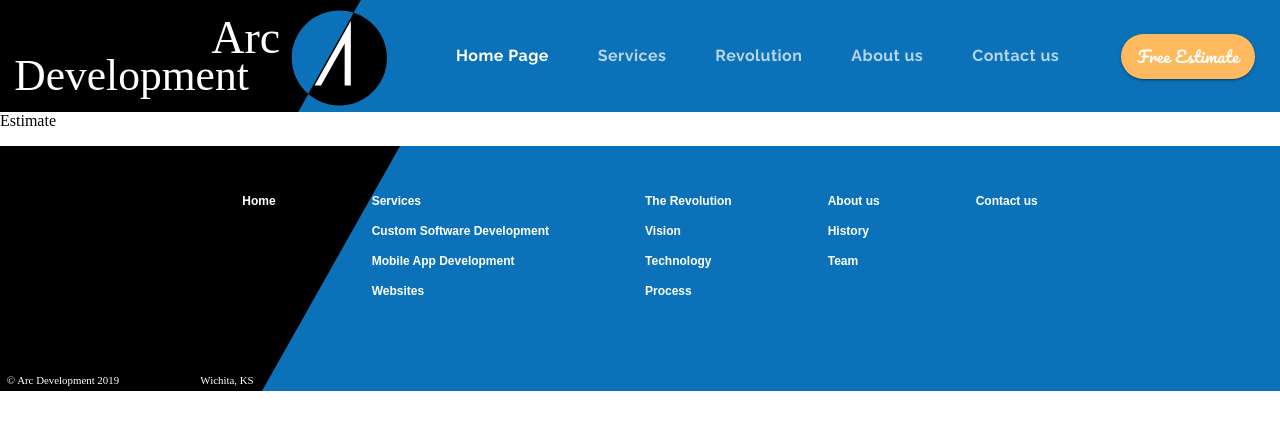
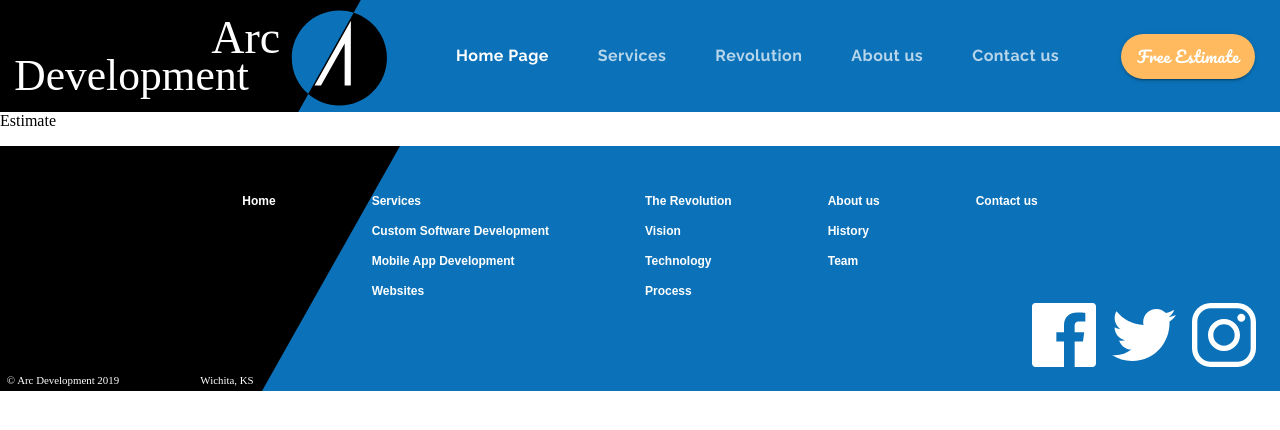
Before and after one commit to geogeorgiou/material-ui-crashcourse, a React (Create React App) app: page /estimate in a window 1280 px wide. Shown: the top 430 px of the page. Built offline with nearby package versions, Linux system fonts and the light colour scheme.

Commit message:
Final touches on Footer with dynamic content depending on screen and social icons

```diff
--- a/src/components/ui/Footer.js
+++ b/src/components/ui/Footer.js
@@ -3,7 +3,13 @@
 import Grid from "@material-ui/core/Grid";
 import {Link} from "react-router-dom";
 import {makeStyles} from "@material-ui/styles";
+import Hidden from "@material-ui/core/Hidden";
+
 import footerAdornment from "../../assets/Footer Adornment.svg";
+import facebook from "../../assets/facebook.svg";
+import twitter from "../../assets/twitter.svg";
+import instagram from "../../assets/instagram.svg";
+
 
 const useStyles = makeStyles(theme => ({
     footer: {
@@ -38,6 +44,24 @@
 
     gridItem: {
         margin: '3em'
+    },
+
+    icon: {
+        height: '4em',
+        width: '4em',
+        [theme.breakpoints.down('xs')]: {
+            height: '2.5em',
+            width: '2.5em'
+        }
+    },
+
+    socialContainer: {
+        position: "absolute",
+        marginTop: "-6em",
+        right: "1.5em",
+        [theme.breakpoints.down('xs')]: {
+            right: "0.6em"
+        }
     }
 }))
 
@@ -49,6 +73,7 @@
         <footer
             className={classes.footer}
         >
+            <Hidden mdDown>
                 <Grid container justify="center" className={classes.mainContainer}>
                     <Grid item className={classes.gridItem}>
                         <Grid
@@ -60,7 +85,7 @@
                                 item
                                 component={Link}
                                 className={classes.link}
-                            onClick={()=>props.setValue(0)}
+                                onClick={() => props.setValue(0)}
                                 to="/"
                             >
                                 Home
@@ -77,7 +102,7 @@
                                 item
                                 component={Link}
                                 className={classes.link}
-                            onClick={()=> {
+                                onClick={() => {
                                     props.setValue(1);
                                     props.setSelectedIndex(0)
                                 }}
@@ -89,7 +114,7 @@
                                 item
                                 component={Link}
                                 className={classes.link}
-                            onClick={()=> {
+                                onClick={() => {
                                     props.setValue(1);
                                     props.setSelectedIndex(1)
                                 }}
@@ -101,7 +126,7 @@
                                 item
                                 component={Link}
                                 className={classes.link}
-                            onClick={()=> {
+                                onClick={() => {
                                     props.setValue(1);
                                     props.setSelectedIndex(2)
                                 }}
@@ -113,7 +138,7 @@
                                 item
                                 component={Link}
                                 className={classes.link}
-                            onClick={()=> {
+                                onClick={() => {
                                     props.setValue(1);
                                     props.setSelectedIndex(3)
                                 }}
@@ -134,7 +159,7 @@
                                 item
                                 component={Link}
                                 className={classes.link}
-                            onClick={()=>props.setValue(2)}
+                                onClick={() => props.setValue(2)}
                                 to="/revolution"
                             >
                                 The Revolution
@@ -143,7 +168,7 @@
                                 item
                                 component={Link}
                                 className={classes.link}
-                            onClick={()=>props.setValue(2)}
+                                onClick={() => props.setValue(2)}
                                 to="/revolution"
                             >
                                 Vision
@@ -152,7 +177,7 @@
                                 item
                                 component={Link}
                                 className={classes.link}
-                            onClick={()=>props.setValue(2)}
+                                onClick={() => props.setValue(2)}
                                 to="/revolution"
                             >
                                 Technology
@@ -161,7 +186,7 @@
                                 item
                                 component={Link}
                                 className={classes.link}
-                            onClick={()=>props.setValue(2)}
+                                onClick={() => props.setValue(2)}
                                 to="/revolution"
                             >
                                 Process
@@ -180,7 +205,7 @@
                                 item
                                 component={Link}
                                 className={classes.link}
-                            onClick={()=>props.setValue(3)}
+                                onClick={() => props.setValue(3)}
                                 to="/about"
                             >
                                 About us
@@ -189,7 +214,7 @@
                                 item
                                 component={Link}
                                 className={classes.link}
-                            onClick={()=>props.setValue(3)}
+                                onClick={() => props.setValue(3)}
                                 to="/about"
                             >
                                 History
@@ -198,7 +223,7 @@
                                 item
                                 component={Link}
                                 className={classes.link}
-                            onClick={()=>props.setValue(3)}
+                                onClick={() => props.setValue(3)}
                                 to="/about"
                             >
                                 Team
@@ -212,7 +237,7 @@
                             container
                             direction="column"
                             spacing={2}
-                        onClick={()=>props.setValue(4)}
+                            onClick={() => props.setValue(4)}
                         >
                             <Grid
                                 item
@@ -226,13 +251,29 @@
                         </Grid>
                     </Grid>
                 </Grid>
+            </Hidden>
+
             <img
                 alt="black decorative"
                 src={footerAdornment}
                 className={classes.adornment}
             />
+
+            {/*watch carefully to use flexbox along with css properties*/}
+            {/*here we use flexbox to align right and then use absolute positioning in CSS*/}
+            <Grid container justify="flex-end" spacing={2} className={classes.socialContainer}>
+                <Grid item component={"a"} href="http://www.facebook.com" rel="noopener noreferrer" target="_blank">
+                    <img src={facebook} alt="facebook logo" className={classes.icon}/>
+                </Grid>
+                <Grid item component={"a"} href="http://www.twitter.com" rel="noopener noreferrer" target="_blank">
+                    <img src={twitter} alt="twitter logo" className={classes.icon}/>
+                </Grid>
+                <Grid item component={"a"} href="http://www.instagram.com" rel="noopener noreferrer" target="_blank">
+                    <img src={instagram} alt="instagram logo" className={classes.icon}/>
+                </Grid>
+            </Grid>
         </footer>
-    )
+    );
 }
 
 export default Footer;
```
Lines whose indentation alone changed are shown as unchanged.
